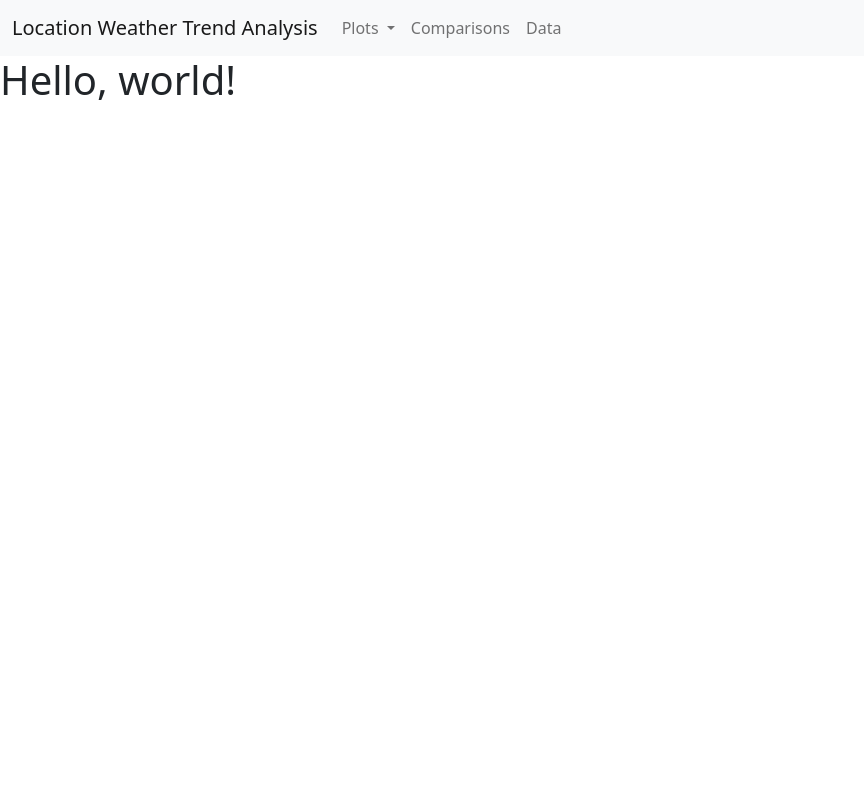
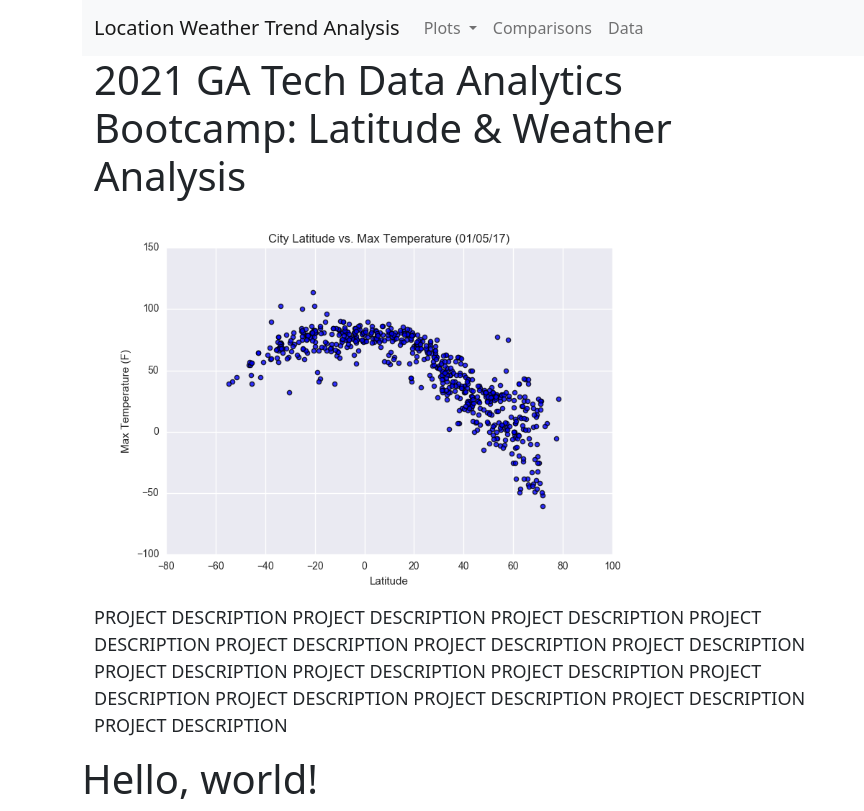
Before and after one commit to NeatUsername/Web-Design-Challenge, a plain HTML site: page HTML Files/index.html in a window 1280 px wide. Shown: the whole page, without its empty margins (0-864 px from the left). Drawn offline with nearby package versions, Linux system fonts and the light colour scheme.

Commit message:
Started body content on index, to be replicated to sub-pages later.

```diff
--- a/HTML Files/index.html
+++ b/HTML Files/index.html
@@ -8,10 +8,11 @@
     <!-- Bootstrap CSS -->
     <link href="https://cdn.jsdelivr.net/npm/bootstrap@5.0.0-beta2/dist/css/bootstrap.min.css" rel="stylesheet" integrity="sha384-BmbxuPwQa2lc/FVzBcNJ7UAyJxM6wuqIj61tLrc4wSX0szH/Ev+nYRRuWlolflfl" crossorigin="anonymous">
 
-    <title>Hello, world!</title>
+    <title>2021 GA Tech Data Analytics: Weather / Latitidue Analysis</title>
   </head>
 
   <body>
+  <div class="container-xl">
     <nav class="navbar navbar-expand-lg navbar-light bg-light">
       <div class="container-fluid">
         <a class="navbar-brand" href="index.html">Location Weather Trend Analysis</a>
@@ -41,6 +42,39 @@
         </div>
       </div>
     </nav>
+
+    <div class="container-xl">
+
+      <div class="row">
+      <!-- Here is the left-most cotent, my primary area with greeting / info. -->
+        <div class="col-md-8">
+          <div class="box-container">
+            <div class="page-header">
+              <h1 class="box-title">2021 GA Tech Data Analytics Bootcamp: Latitude & Weather Analysis </h1>
+            </div>
+
+            <img src="../Resources/assets/images/Fig1.png" alt="City Latitude vs. Max Temperature" width="80%"" height="80%" class="pull-left">
+
+            <font size="4.5">
+              <div class="description">
+                <p>
+                  PROJECT DESCRIPTION PROJECT DESCRIPTION PROJECT DESCRIPTION PROJECT DESCRIPTION PROJECT DESCRIPTION
+                  PROJECT DESCRIPTION PROJECT DESCRIPTION PROJECT DESCRIPTION PROJECT DESCRIPTION PROJECT DESCRIPTION
+                  PROJECT DESCRIPTION PROJECT DESCRIPTION PROJECT DESCRIPTION PROJECT DESCRIPTION PROJECT DESCRIPTION
+                </p>
+              </div>
+            </font>
+          </div>
+        </div>
+      <!-- Here is the right-most panel, with quick snapshot images of the visualizations -->
+        <div class="col-md-4">
+
+        </div>
+
+
+      </div>
+
+    </div>
     <!-- End Navigation Element -->
     <h1>Hello, world!</h1>
 
@@ -54,5 +88,6 @@
     <script src="https://cdn.jsdelivr.net/npm/@popperjs/core@2.6.0/dist/umd/popper.min.js" integrity="sha384-KsvD1yqQ1/1+IA7gi3P0tyJcT3vR+NdBTt13hSJ2lnve8agRGXTTyNaBYmCR/Nwi" crossorigin="anonymous"></script>
     <script src="https://cdn.jsdelivr.net/npm/bootstrap@5.0.0-beta2/dist/js/bootstrap.min.js" integrity="sha384-nsg8ua9HAw1y0W1btsyWgBklPnCUAFLuTMS2G72MMONqmOymq585AcH49TLBQObG" crossorigin="anonymous"></script>
     -->
+  </div>
   </body>
 </html>
```
